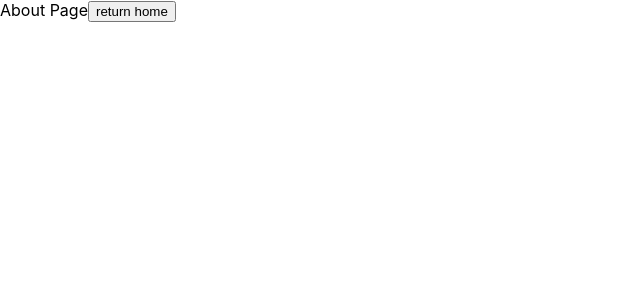
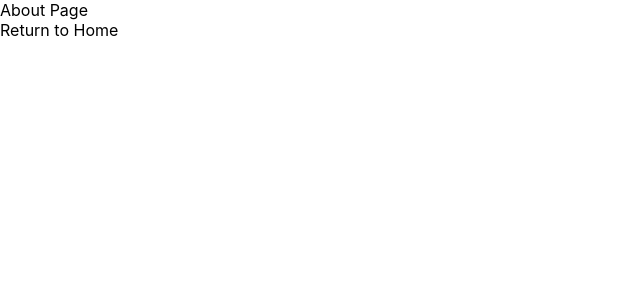
Before and after one commit to mobrien829/personal-website, a React (Create React App) app: page /about in a window 1280 px wide. Shown: the top 300 px of the page, without its empty margins (0-640 px from the left). Built offline with nearby package versions, Linux system fonts and the light colour scheme.

Commit message:
modified button to div

```diff
--- a/src/about-me.js
+++ b/src/about-me.js
@@ -10,7 +10,7 @@ const AboutPage = () => {
   return (
     <div>
       About Page
-      <button onClick={returnToHome}>return home</button>
+      <div onClick={returnToHome}>Return to Home</div>
     </div>
   );
 };
```
